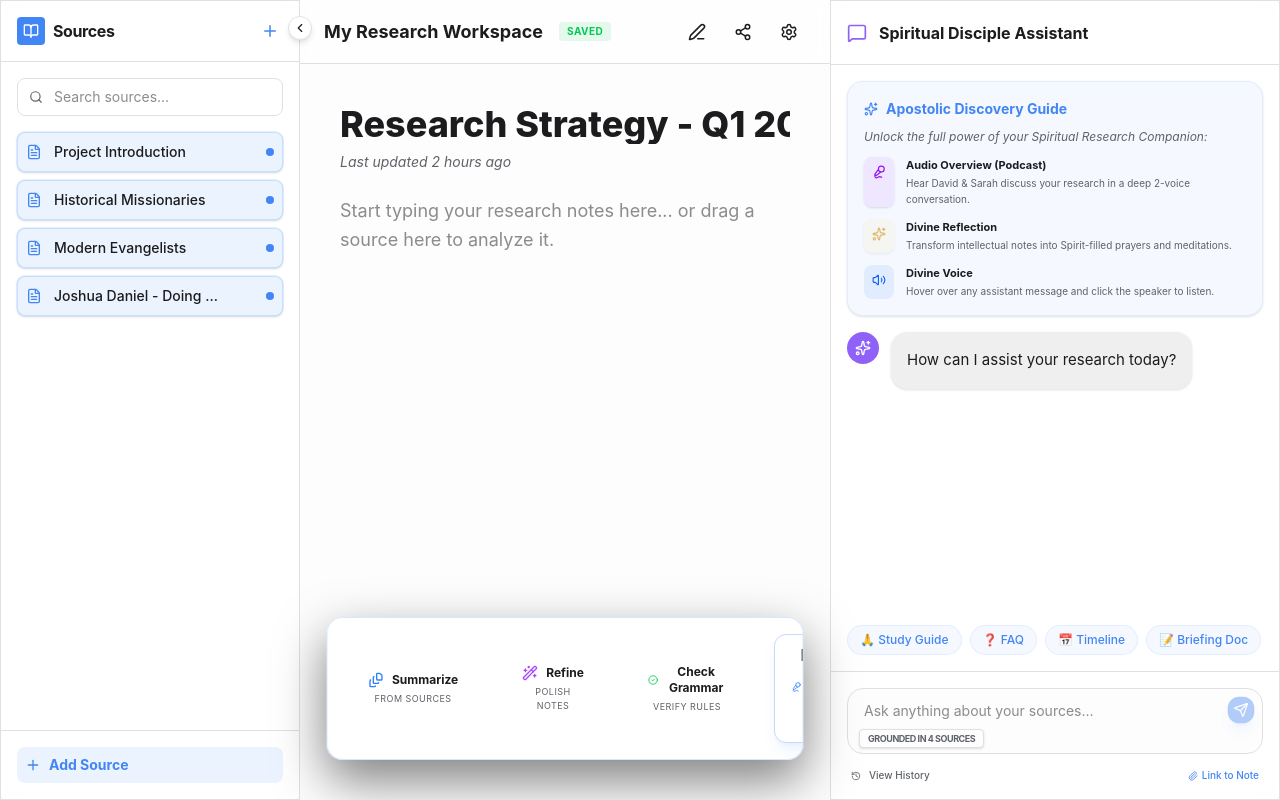
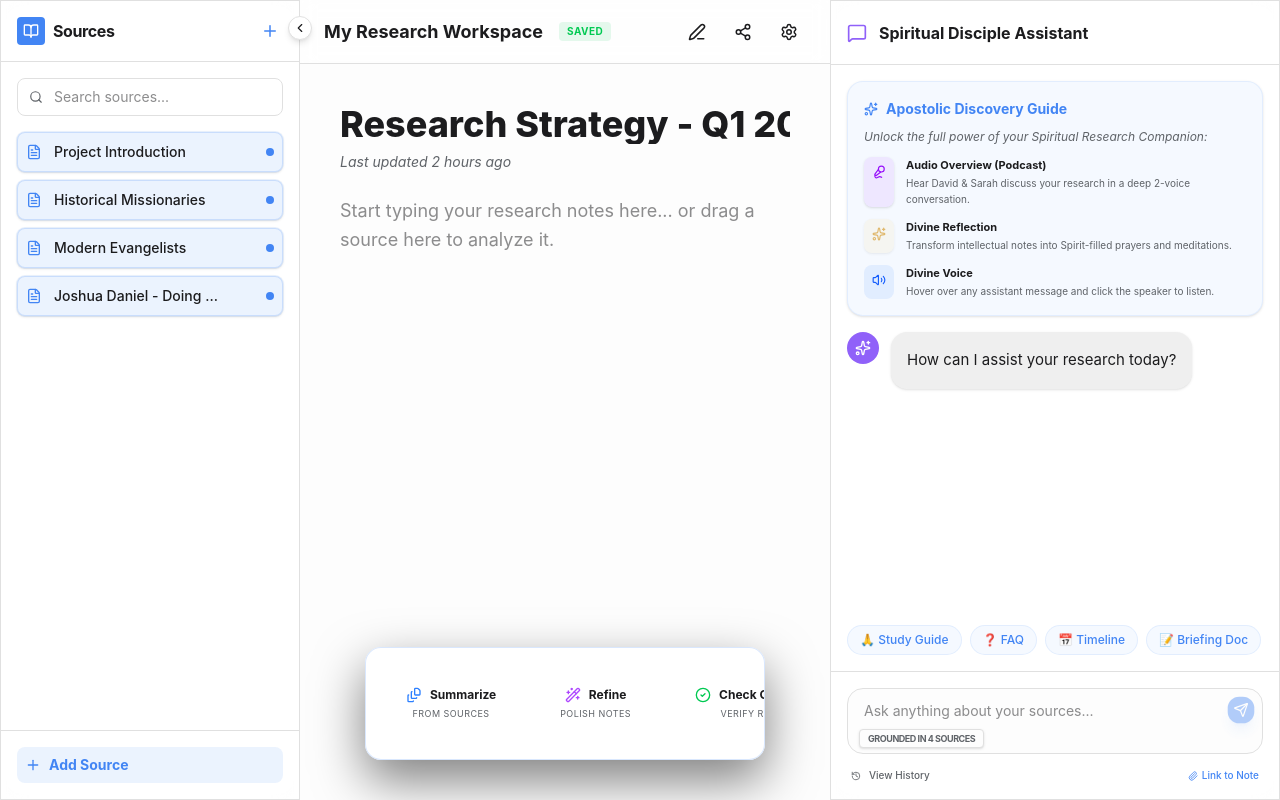
Before and after one commit to Prasad-PingFederate/dailymannaai, a Next.js app: page /notebook in a window 1280 px wide. Built offline with nearby package versions, Linux system fonts and the light colour scheme.

Commit message:
fix(ui): Stabilized Action Bar to prevent 'dancing' hover effect

```diff
--- a/src/components/notebook/NotebookCore.tsx
+++ b/src/components/notebook/NotebookCore.tsx
@@ -1472,14 +1472,13 @@ export default function NotebookWorkspace() {
                     </div>
                 </div>
 
-                {/* Dynamic Action Bar (Bottom Middle) - Smart Shift & Expand */}
+                {/* Dynamic Action Bar (Bottom Middle) - Stabilized */}
+                <div className="absolute bottom-10 inset-x-0 flex justify-center z-[100] pointer-events-none">
                     <div
                         onMouseEnter={() => setIsBarHovered(true)}
                         onMouseLeave={() => setIsBarHovered(false)}
-                    className={`absolute bottom-10 transition-all duration-500 ease-in-out bg-card-bg/95 border border-accent/20 rounded-2xl px-6 py-4 flex items-center gap-4 shadow-[0_20px_50px_rgba(0,0,0,0.5)] z-[100] animate-in slide-in-from-bottom-5 pointer-events-auto no-scrollbar
-                        ${isBarHovered
-                            ? (isSidebarOpen ? 'left-[320px]' : 'left-8') + ' translate-x-0 w-max max-w-[calc(100vw-500px)]'
-                            : 'left-1/2 -translate-x-1/2 max-w-[90%] overflow-x-auto'}`}
+                        className={`pointer-events-auto transition-all duration-500 ease-in-out bg-card-bg/95 border border-accent/20 rounded-2xl px-6 py-4 flex items-center gap-4 shadow-[0_20px_50px_rgba(0,0,0,0.5)] animate-in slide-in-from-bottom-5 no-scrollbar whitespace-nowrap overflow-x-auto
+                            ${isBarHovered ? 'w-max' : 'w-auto max-w-[400px]'}`}
                     >
                         {/* Summarize - Works on SOURCES */}
                         <button
@@ -1572,6 +1571,7 @@ export default function NotebookWorkspace() {
                             </div>
                             <span className="text-[9px] text-muted uppercase tracking-wider">Glorify God</span>
                         </button>
+                    </div>
                 </div>
             </main>
 
```
Lines whose indentation alone changed are shown as unchanged.
